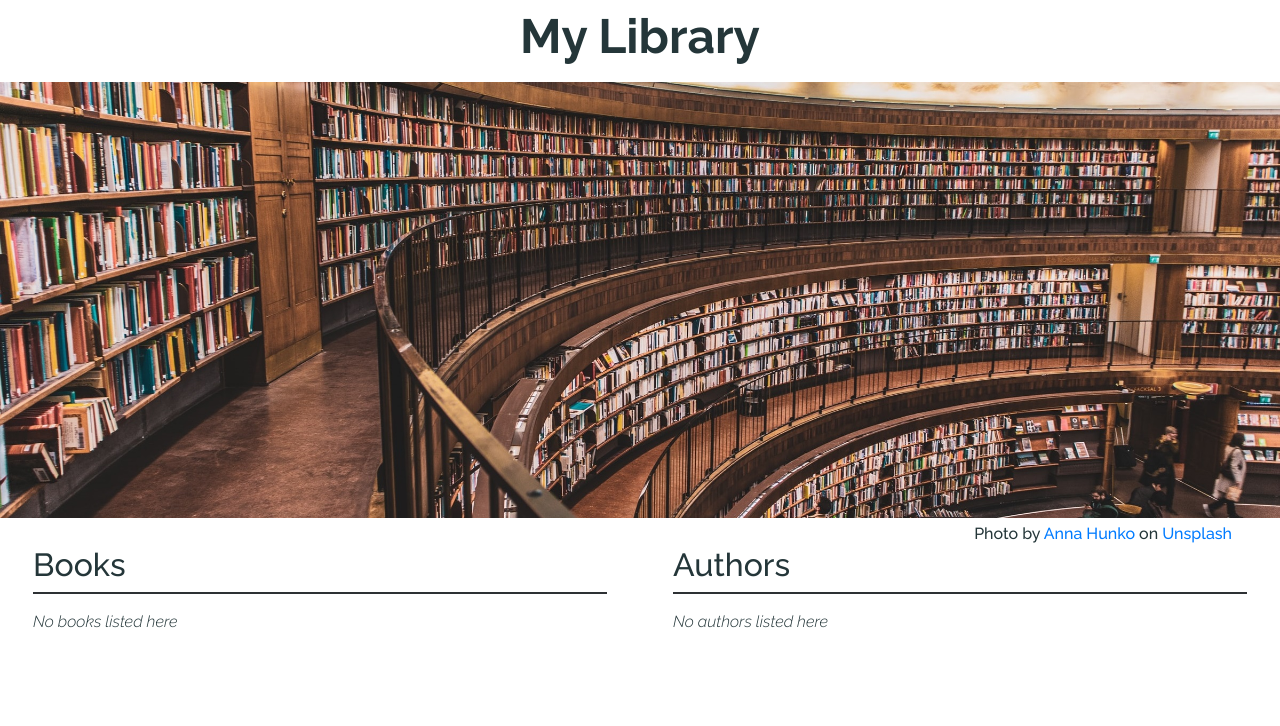
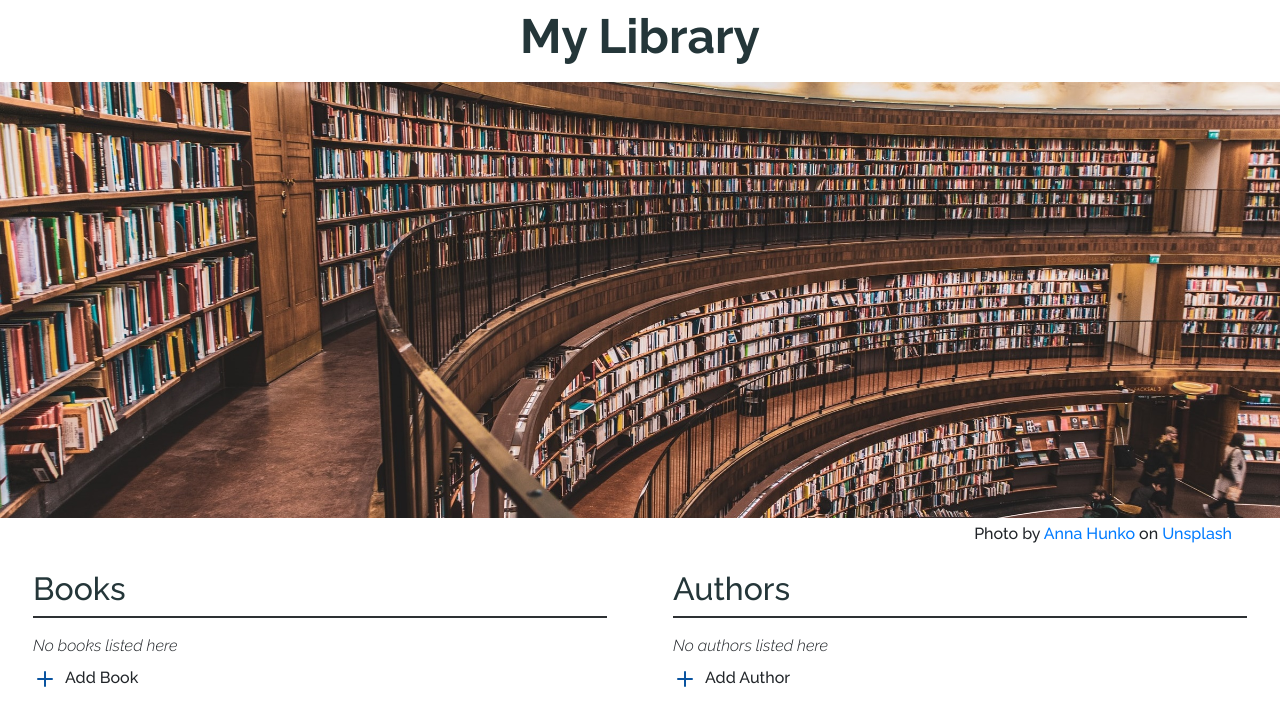
Before and after one commit to sriyabro/My-Library-App, a React (Create React App) app: page / in a window 1280 px wide. Shown: the top 726 px of the page. Built offline with nearby package versions, Linux system fonts and the light colour scheme.

Commit message:
add items component added

```diff
--- a/src/assets/styles/main.scss
+++ b/src/assets/styles/main.scss
@@ -5,8 +5,7 @@
   padding: 0;
   margin: 0;
   font-family: 'Raleway', sans-serif;
-  color: $font-color;
 }
 
 @import 'partials/welcome';
-@import 'partials/header';
+@import 'partials/library_body';
--- a/src/assets/styles/partials/_header.scss
+++ /dev/null
@@ -1,4 +0,0 @@
-
-.header {
-  border-bottom: 2px solid #2D3134;
-}
--- /dev/null
+++ b/src/assets/styles/partials/_library_body.scss
@@ -0,0 +1,24 @@
+.library-body {
+    .header {
+        border-bottom: 2px solid #2D3134;
+        color: $font-color;
+    }
+
+    .no-items-label {
+
+    }
+
+    .add-item {
+        vertical-align: center;
+
+        .plus-icon {
+          color: $add-item-color;
+          cursor: pointer;
+        }
+
+        span {
+          font-weight: 500;
+          cursor: pointer;
+        }
+    }
+}
--- a/src/assets/styles/partials/_variables.scss
+++ b/src/assets/styles/partials/_variables.scss
@@ -1 +1,2 @@
-$font-color : #243639;
+$font-color: #243639;
+$add-item-color: #0A54A0;
--- a/src/assets/styles/partials/_welcome.scss
+++ b/src/assets/styles/partials/_welcome.scss
@@ -4,6 +4,8 @@
   h1 {
     font-weight: 700;
     font-size: 3em;
+    color: $font-color;
+
   }
 
   img {
--- /dev/null
+++ b/src/components/AddItem.tsx
@@ -0,0 +1,18 @@
+import React from "react";
+import { Col } from 'react-bootstrap';
+import {Plus} from "react-feather"
+
+type AddItemProps = {
+    item: string
+}
+
+const AddItem: React.FC<AddItemProps> = (props) => {
+    return (
+            <Col xs={12} className="add-item mx-0 p-0">
+                <Plus size={24} className="plus-icon p-0"/>
+                <span className="pl-2 py-0">Add {props.item}</span>
+            </Col>
+    );
+}
+
+export default AddItem;
--- a/src/components/Authors.tsx
+++ b/src/components/Authors.tsx
@@ -2,12 +2,14 @@ import React from "react";
 import {Row} from "react-bootstrap";
 import Header from "./Header";
 import NoItemsLabel from "./NoItemsLabel";
+import AddItem from "./AddItem";
 
 const Authors: React.FC = () => {
     return (
         <Row className="authors">
             <Header header="Authors" />
             <NoItemsLabel message={"No authors listed here"} />
+            <AddItem item={"Author"} />
         </Row>
     );
 }
--- a/src/components/Books.tsx
+++ b/src/components/Books.tsx
@@ -2,12 +2,14 @@ import React from "react";
 import {Row} from "react-bootstrap";
 import Header from "./Header";
 import NoItemsLabel from "./NoItemsLabel";
+import AddItem from "./AddItem";
 
 const Books: React.FC = () => {
     return (
         <Row className="books">
             <Header header="Books" />
             <NoItemsLabel message={"No books listed here"} />
+            <AddItem item={"Book"} />
         </Row>
     );
 }
--- a/src/components/LibraryBody.tsx
+++ b/src/components/LibraryBody.tsx
@@ -5,7 +5,7 @@ import Books from "./Books";
 
 const LibraryBody: React.FC = () => {
     return (
-        <Row>
+        <Row className="library-body mt-4">
             <Col xs={12} md={6} className="px-5">
                 <Books />
             </Col>
--- a/src/components/NoItemsLabel.tsx
+++ b/src/components/NoItemsLabel.tsx
@@ -7,7 +7,7 @@ type LabelProps = {
 
 const NoItemsLabel: React.FC<LabelProps> = (props) => {
     return (
-            <Col className="mt-3 pl-0 font-italic">
+            <Col xs={12} className="mt-3 pl-0 font-italic no-items-label">
                 <label>{props.message}</label>
             </Col>
     );
```
